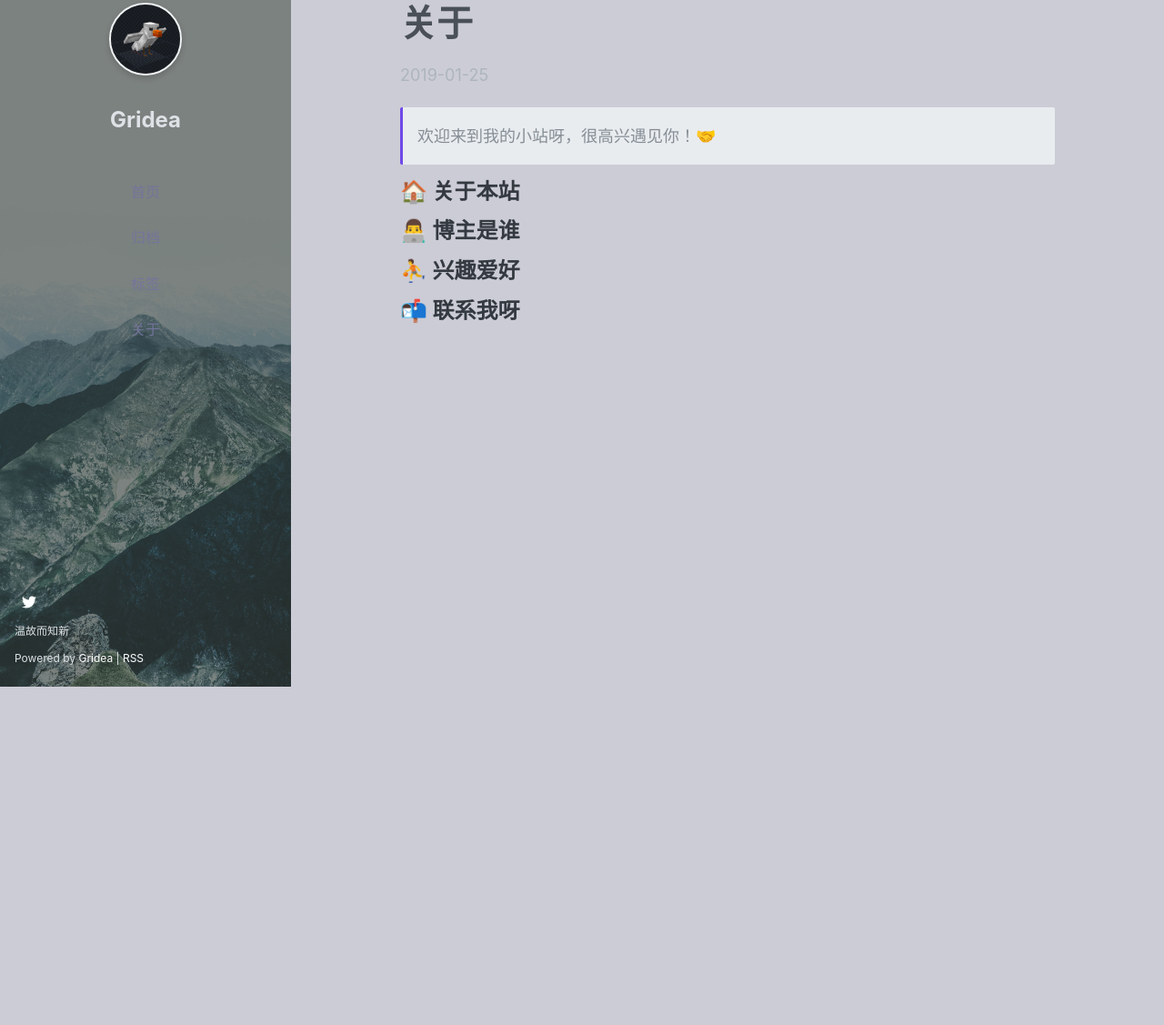
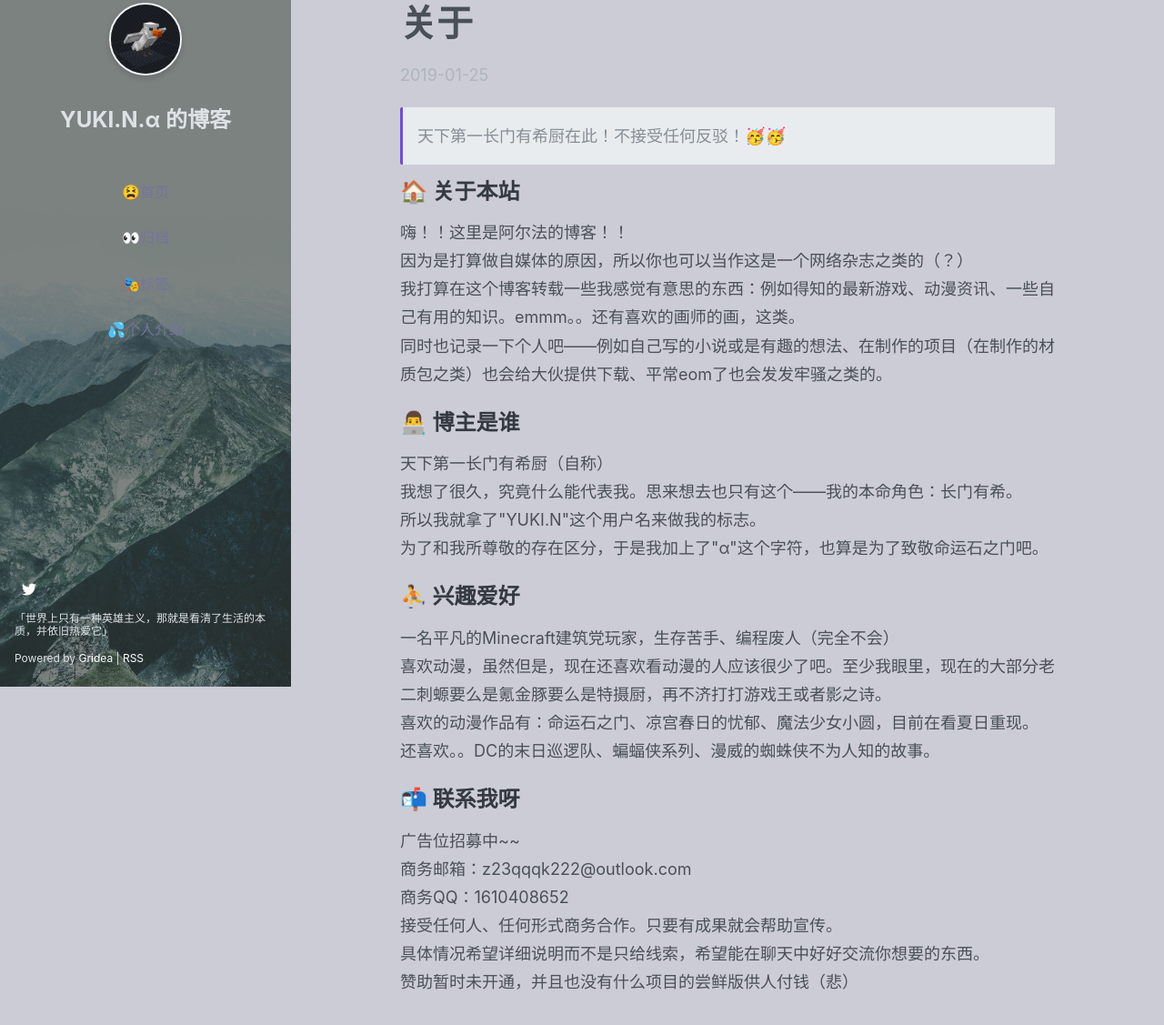
Before and after one commit to lsll2/lsll2.github.io, a plain HTML site: page post/about/index.html in a window 1280 px wide. Shown: the part 45-1172 px from the top of the page at 91% size. Before the commit the page ends 800 px from the top, so only its background shows below. Drawn offline with nearby package versions, Linux system fonts and the light colour scheme.

Commit message:
update from gridea: 2022-08-30 18:01:09

```diff
--- a/post/about/index.html
+++ b/post/about/index.html
@@ -3,12 +3,12 @@
   <head>
     <meta charset="utf-8" >
 
-<title>关于 | Gridea</title>
+<title>关于 | YUKI.N.α 的博客</title>
 
 <meta name="viewport" content="width=device-width, initial-scale=1, maximum-scale=1, user-scalable=no">
 
 <link rel="stylesheet" href="https://use.fontawesome.com/releases/v5.7.2/css/all.css" integrity="sha384-fnmOCqbTlWIlj8LyTjo7mOUStjsKC4pOpQbqyi7RrhN7udi9RwhKkMHpvLbHG9Sr" crossorigin="anonymous">
-<link rel="shortcut icon" href="https://lsll2.github.io/favicon.ico?v=1661850708125">
+<link rel="shortcut icon" href="https://lsll2.github.io/favicon.ico?v=1661853663891">
 <link rel="stylesheet" href="https://lsll2.github.io/styles/main.css">
 
 
@@ -19,13 +19,12 @@
 
 
     <meta name="description" content="
-欢迎来到我的小站呀，很高兴遇见你！🤝
+天下第一长门有希厨在此！不接受任何反驳！🥳🥳
 
 🏠 关于本站
-👨‍💻 博主是谁
-⛹ 兴趣爱好
-📬 联系我呀
-..." />
+嗨！！这里是阿尔法的博客！！
+因为是打算做自媒体的原因，所以你也可以当作这是一个网络杂志之类的（？）
+我打算在这个博客转载一些我感觉有意思的东西：例如得知的最新游戏、动漫..." />
     <meta name="keywords" content="" />
   </head>
   <body>
@@ -35,8 +34,8 @@
   <div class="top-container" data-aos="fade-right">
     <div class="top-header-container">
       <a class="site-title-container" href="https://lsll2.github.io">
-        <img src="https://lsll2.github.io/images/avatar.png?v=1661850708125" class="site-logo">
-        <h1 class="site-title">Gridea</h1>
+        <img src="https://lsll2.github.io/images/avatar.png?v=1661853663891" class="site-logo">
+        <h1 class="site-title">YUKI.N.α 的博客</h1>
       </a>
       <div class="menu-btn" @click="menuVisible = !menuVisible">
         <div class="line"></div>
@@ -46,25 +45,25 @@
 
 
           <a href="/" class="site-nav">
-            首页
+            😫首页
           </a>
 
 
 
           <a href="/archives" class="site-nav">
-            归档
+            👀归档
           </a>
 
 
 
           <a href="/tags" class="site-nav">
-            标签
+            🎭标签
           </a>
 
 
 
           <a href="/post/about" class="site-nav">
-            关于
+            💦个人介绍
           </a>
 
 
@@ -89,7 +88,7 @@
 
     </div>
     <div class="site-description">
-      温故而知新
+      「世界上只有一种英雄主义，那就是看清了生活的本质，并依旧热爱它」
     </div>
     <div class="site-footer">
       Powered by <a href="https://github.com/getgridea/gridea" target="_blank">Gridea</a> | <a class="rss" href="https://lsll2.github.io/atom.xml" target="_blank">RSS</a>
@@ -106,12 +105,30 @@
 
             <div class="post-content" v-pre>
               <blockquote>
-<p>欢迎来到我的小站呀，很高兴遇见你！🤝</p>
+<p>天下第一长门有希厨在此！不接受任何反驳！🥳🥳</p>
 </blockquote>
 <h2 id="关于本站">🏠 关于本站</h2>
+<p>嗨！！这里是阿尔法的博客！！<br>
+因为是打算做自媒体的原因，所以你也可以当作这是一个网络杂志之类的（？）<br>
+我打算在这个博客转载一些我感觉有意思的东西：例如得知的最新游戏、动漫资讯、一些自己有用的知识。emmm。。还有喜欢的画师的画，这类。<br>
+同时也记录一下个人吧——例如自己写的小说或是有趣的想法、在制作的项目（在制作的材质包之类）也会给大伙提供下载、平常eom了也会发发牢骚之类的。</p>
 <h2 id="博主是谁">👨‍💻 博主是谁</h2>
+<p>天下第一长门有希厨（自称）<br>
+我想了很久，究竟什么能代表我。思来想去也只有这个——我的本命角色：长门有希。<br>
+所以我就拿了&quot;YUKI.N&quot;这个用户名来做我的标志。<br>
+为了和我所尊敬的存在区分，于是我加上了&quot;α&quot;这个字符，也算是为了致敬命运石之门吧。</p>
 <h2 id="兴趣爱好">⛹ 兴趣爱好</h2>
+<p>一名平凡的Minecraft建筑党玩家，生存苦手、编程废人（完全不会）<br>
+喜欢动漫，虽然但是，现在还喜欢看动漫的人应该很少了吧。至少我眼里，现在的大部分老二刺螈要么是氪金豚要么是特摄厨，再不济打打游戏王或者影之诗。<br>
+喜欢的动漫作品有：命运石之门、凉宫春日的忧郁、魔法少女小圆，目前在看夏日重现。<br>
+还喜欢。。DC的末日巡逻队、蝙蝠侠系列、漫威的蜘蛛侠不为人知的故事。</p>
 <h2 id="联系我呀">📬 联系我呀</h2>
+<p>广告位招募中~~<br>
+商务邮箱：z23qqqk222@outlook.com<br>
+商务QQ：1610408652<br>
+接受任何人、任何形式商务合作。只要有成果就会帮助宣传。<br>
+具体情况希望详细说明而不是只给线索，希望能在聊天中好好交流你想要的东西。<br>
+赞助暂时未开通，并且也没有什么项目的尝鲜版供人付钱（悲）</p>
 
             </div>
 
```
Also changed, not shown: archives/index.html (+10 -10 lines), atom.xml (+4 -4 lines), index.html (+10 -10 lines), post/hello-gridea/index.html (+9 -9 lines), tag/geiZmF5XS/index.html (+10 -10 lines), tags/index.html (+10 -10 lines).
